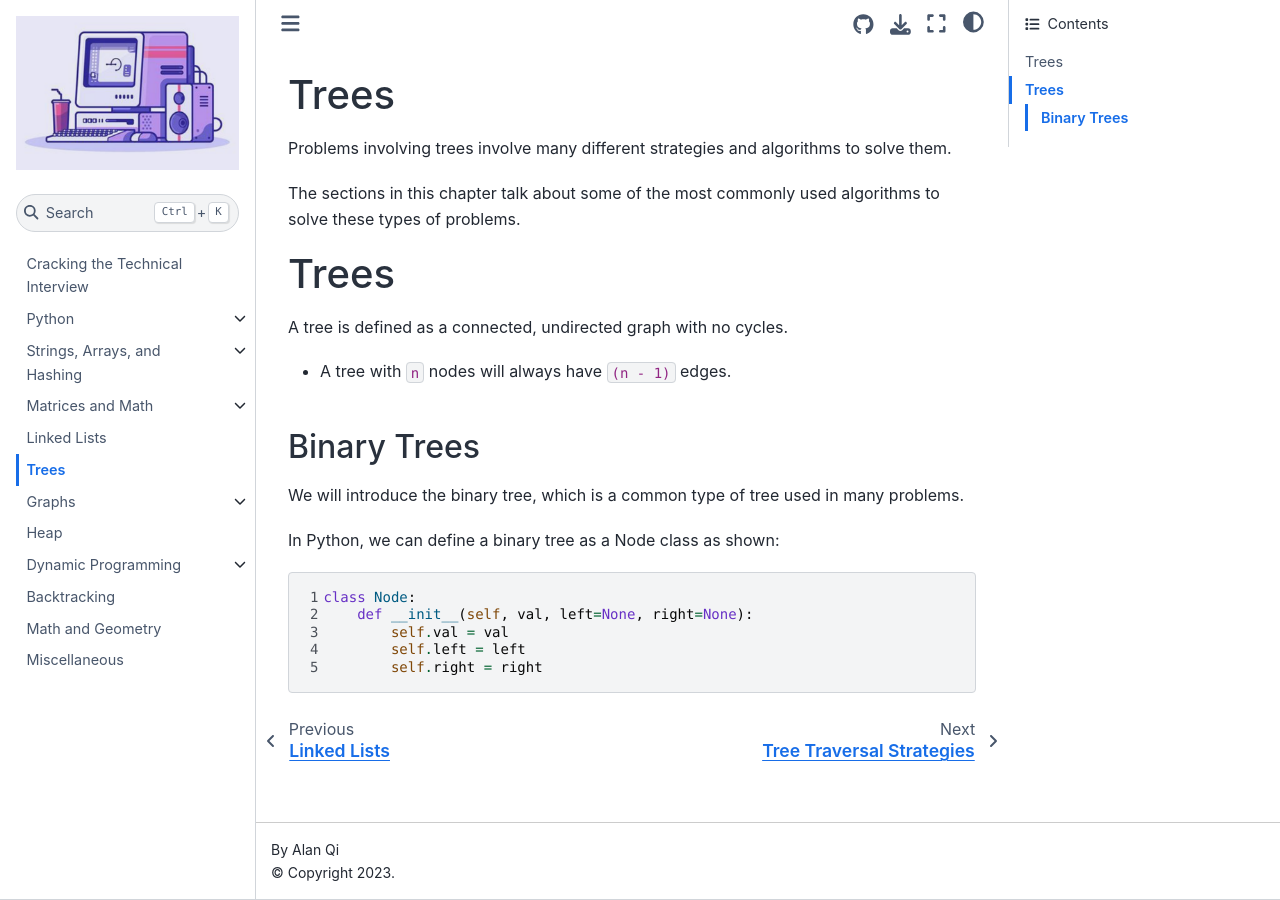
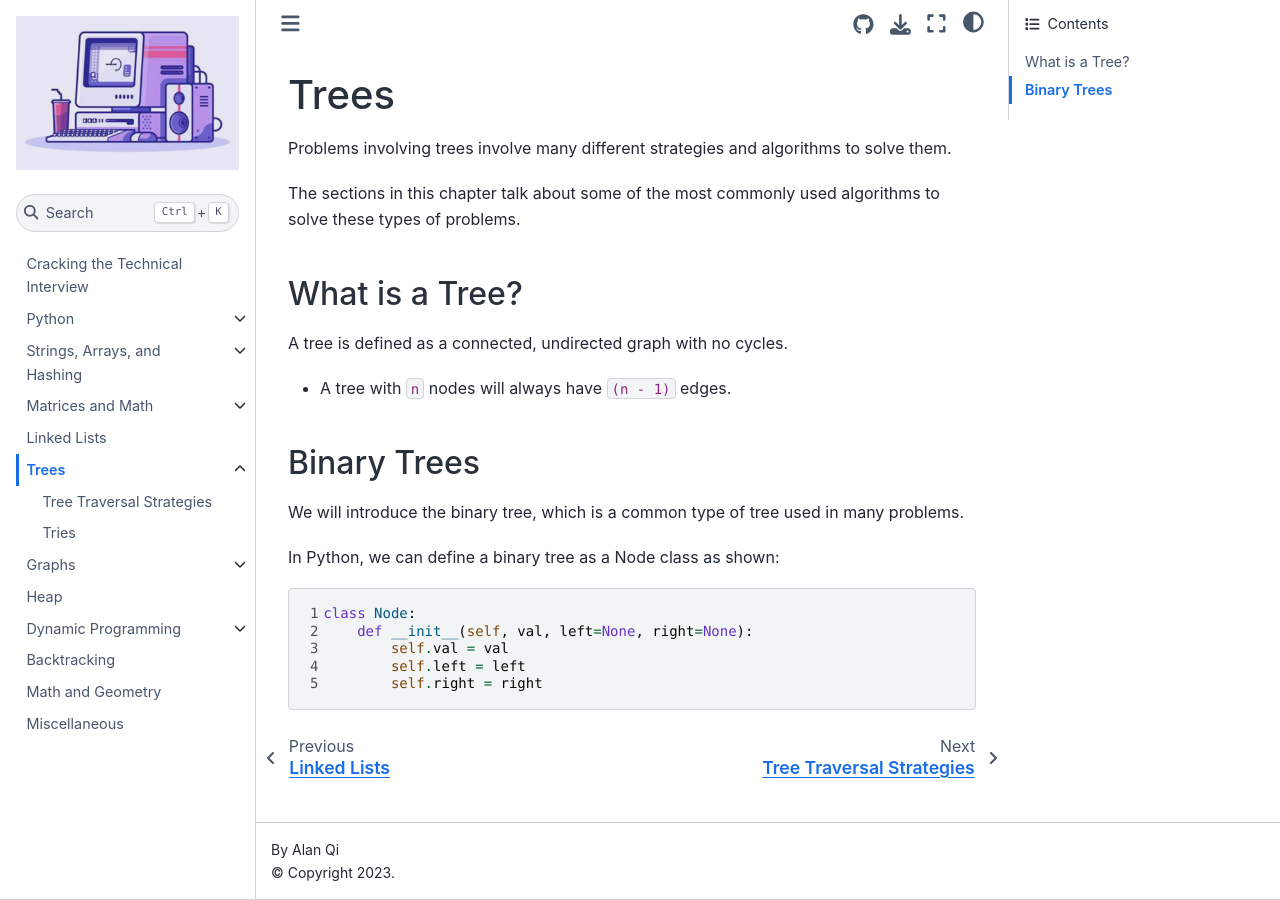
Before and after one commit to alanqi03/algo-book, a Jupyter Book: the page built from 6.md, in a window 1280 px wide. Built offline with Jupyter Book 1.0.4 settings and Sphinx 7.4.7 and the Sphinx Book theme 1.1.4, drawn with Linux system fonts in a browser that asks for light colours; pages that are not in the unit, such as notebooks, are missing from menus.

Commit message:
Fix duplicate Trees H1 heading breaking chapter toctree

```diff
--- a/6.md
+++ b/6.md
@@ -2,7 +2,8 @@
 Problems involving trees involve many different strategies and algorithms to solve them.
 
 The sections in this chapter talk about some of the most commonly used algorithms to solve these types of problems.
-# Trees
+
+## What is a Tree?
 A tree is defined as a connected, undirected graph with no cycles.
 - A tree with `n` nodes will always have `(n - 1)` edges.
 
```
